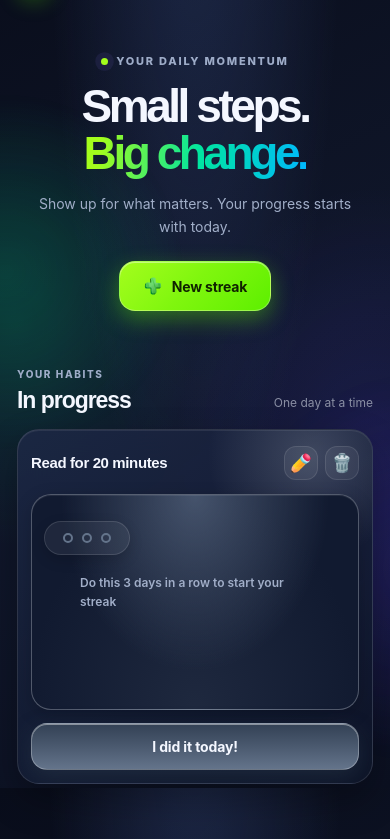
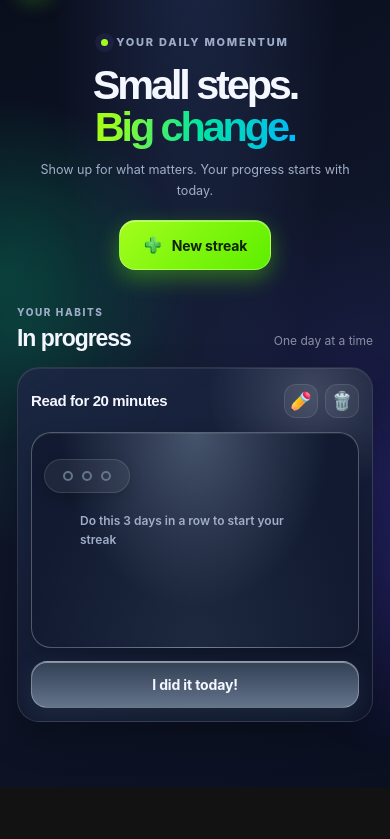
Before and after one commit to hyquoa/test, a plain HTML site: page index.html in a window 390 px wide. Shown: the part 56-895 px from the top of the page. After the commit the page ends 844 px from the top, so only its background shows below. Drawn offline with Linux system fonts and the light colour scheme.

Commit message:
you should go commit

```diff
--- a/css/styles.css
+++ b/css/styles.css
@@ -111,7 +111,7 @@ button { -webkit-tap-highlight-color: transparent; }
 .hero h1 {
   margin: 0;
   font-family: Manrope, "DM Sans", sans-serif;
-  font-size: calc(clamp(46px, 7vw, 76px) * var(--type-scale));
+  font-size: calc(clamp(46px, 7vw, 76px) * var(--type-scale) * .9);
   font-weight: 800;
   letter-spacing: -.075em;
   line-height: 1.02;
@@ -123,9 +123,9 @@ button { -webkit-tap-highlight-color: transparent; }
   -webkit-text-fill-color: transparent;
 }
 .hero-copy {
-  margin: 19px 0 27px;
+  margin: 15px 0 21px;
   color: var(--muted);
-  font-size: calc(16px * var(--type-scale));
+  font-size: calc(16px * var(--type-scale) * .9);
   line-height: 1.65;
 }
 
@@ -753,11 +753,11 @@ body.dev-hidden .dev-row { display: none; }
 @keyframes tier-badge-in { 0% { opacity: 0; transform: translateY(12px) scale(.55); } 65% { opacity: 1; transform: translateY(-2px) scale(1.12); } 100% { opacity: 1; transform: translateY(0) scale(1); } }
 
 @media (max-width: 640px) {
-  body { padding: 0 17px 55px; }
+  body { padding: 0 17px 24px; }
   .brand { margin-top: 19px; }
-  .hero { margin-top: 57px; }
-  .hero-copy { max-width: 330px; margin: 15px auto 23px; font-size: calc(14px * var(--type-scale)); }
-  .content { margin-top: 57px; }
+  .hero { margin-top: 38px; }
+  .hero-copy { max-width: 330px; margin: 12px auto 18px; font-size: calc(14px * var(--type-scale) * .9); }
+  .content { margin-top: 36px; }
   .section-heading { margin-bottom: 15px; }
   #streakList { grid-template-columns: minmax(0, 1fr); gap: 14px; }
   .card { padding: 13px; border-radius: 22px; }
@@ -766,7 +766,7 @@ body.dev-hidden .dev-row { display: none; }
   .building { padding-top: 26px; }
 }
 @media (max-width: 380px) {
-  .hero h1 { font-size: calc(46px * var(--type-scale)); }
+  .hero h1 { font-size: calc(46px * var(--type-scale) * .9); }
   .section-note { font-size: calc(11px * var(--type-scale)); }
   .card-title { font-size: calc(14px * var(--type-scale)); }
 }
@@ -779,6 +779,13 @@ body.dev-hidden .dev-row { display: none; }
   body { zoom: .67; --type-scale: 1.55; }
 }
 
+@media (min-width: 641px) and (max-height: 850px) {
+  body { padding-bottom: 24px; }
+  .brand { margin-top: 18px; }
+  .hero { margin-top: 36px; }
+  .content { margin-top: 38px; }
+}
+
 @media (prefers-reduced-motion: reduce) {
   *, *::before, *::after {
     scroll-behavior: auto !important;
```
